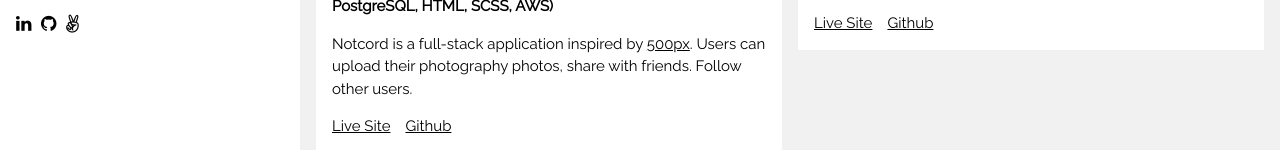
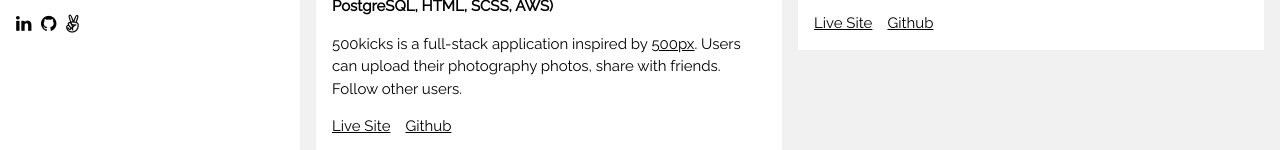
Before and after one commit to kklooster3910/portfolio, a plain HTML site: page index.html in a window 1280 px wide. Shown: the part 466-616 px from the top of the page. Drawn offline with nearby package versions, Linux system fonts and the light colour scheme.

Commit message:
fixed link name

```diff
--- a/index.html
+++ b/index.html
@@ -77,7 +77,7 @@
 
                 <div class="w3-container w3-white">
                     <p><b>500kicks - (Ruby on Rails, React, Redux, JavaScript, PostgreSQL, HTML, SCSS, AWS)</b></p>
-                    <p>Notcord is a full-stack application inspired by <a href="https://500px.com"
+                    <p>500kicks is a full-stack application inspired by <a href="https://500px.com"
                             target="_blank">500px</a>. Users can upload their photography photos, share with friends. Follow other users. </p>
                     <div class="project__links">
                         <a class="project__link" href="https://f500kicks.herokuapp.com/#/" target="_blank">Live Site</a>
```
